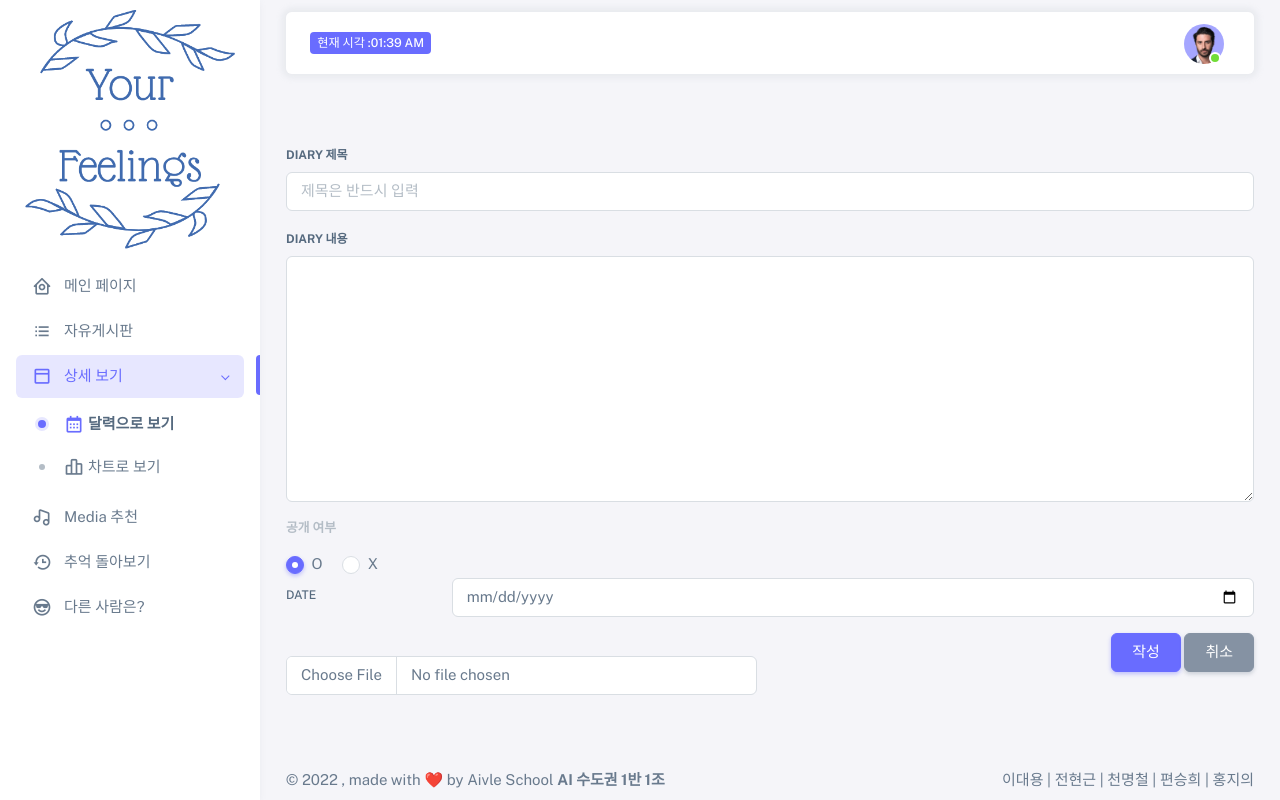
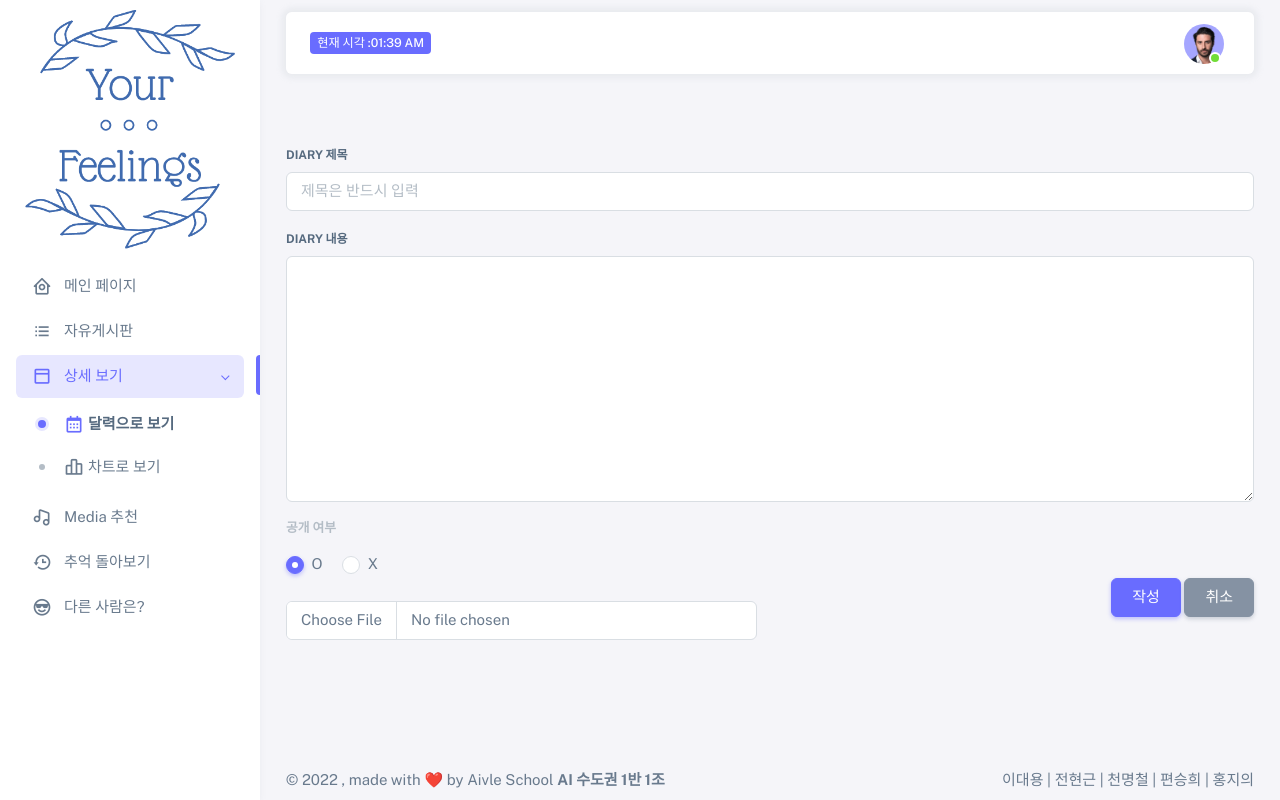
Before and after one commit to AIVLE-School-first-Big-Project/Your-Feelings, a Django app: page /main/post in a window 1280 px wide. Run offline with Django 3.2, Linux system fonts and the light colour scheme; some libraries are stand-ins or nearby versions; some web fonts are replaced.

Commit message:
자유게시판 글 작성, 날짜 임시 삭제

```diff
--- a/bbs/templates/bbs/free.html
+++ b/bbs/templates/bbs/free.html
@@ -2,13 +2,14 @@
 {% block content %}
 <div class="row d-flex justify-content-center">
     <div class="col-10">
-        <br><br><br>
+        <br>
         <h1 class="h1 mb-3" style="font-family: 'Poor Story', cursive; font-size : 70px; font-weight: bold;"><i data-feather="align-left"></i> 자유게시판</h1>
 
         <br>
         <div class="row">
             {%for list in postlist%}
             <div class="col-md-4 col-sm-4 b">
+                <br>
                 <div class="card">
                     <div class="card-header">
                         <small># {{list.id}}번 째 게시글</small>
--- a/mainApp/templates/mainApp/diary_post.html
+++ b/mainApp/templates/mainApp/diary_post.html
@@ -247,12 +247,6 @@
                   </div>
                 </div>
               </div>
-              <div class="mb-3 row">
-                <label for="html5-date-input" class="col-md-2 col-form-label">Date</label>
-                <div class="col-md-10">
-                  <input class="form-control" type="date" name ="date"  id="date" />
-                </div>
-              </div>
               <div class="row">
 
                 <div class="col-6">
--- a/mainApp/templates/mainApp/remind.html
+++ b/mainApp/templates/mainApp/remind.html
@@ -271,9 +271,12 @@
                   </ul>
                 </div>
                 <button type="button" class="btn btn-outline-secondary" onclick="iso.shuffle()">추억 섞어 보기</button>
+
               </div>
+              <br><br>
                 <script src="https://unpkg.com/isotope-layout@3/dist/isotope.pkgd.js"></script>
               <div class="row mt-3">
+
                 <div>
                   <style>
                     .grid {
--- a/mainApp/views.py
+++ b/mainApp/views.py
@@ -235,8 +235,8 @@ def postDiary(request):
         title=request.POST['title']
         content=request.POST['content']
         public=request.POST['public']
-        date = request.POST['date']
-        #date=datetime.datetime.now().strftime('%Y-%m-%d')
+        #date = request.POST['date']
+        date=datetime.datetime.now().strftime('%Y-%m-%d')
 
         api_result=requests.get(KOBERT_API_URL+content).text
 
```
